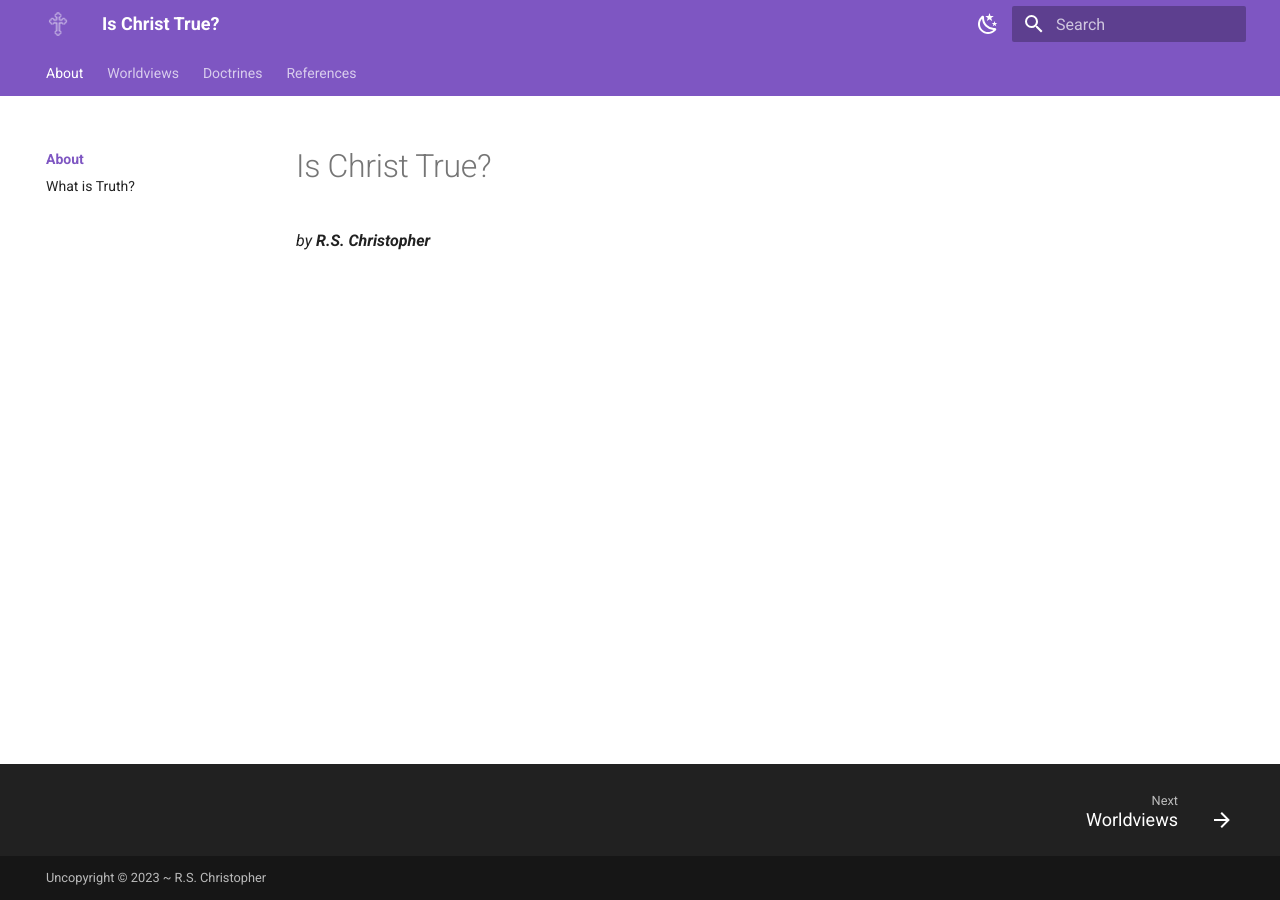
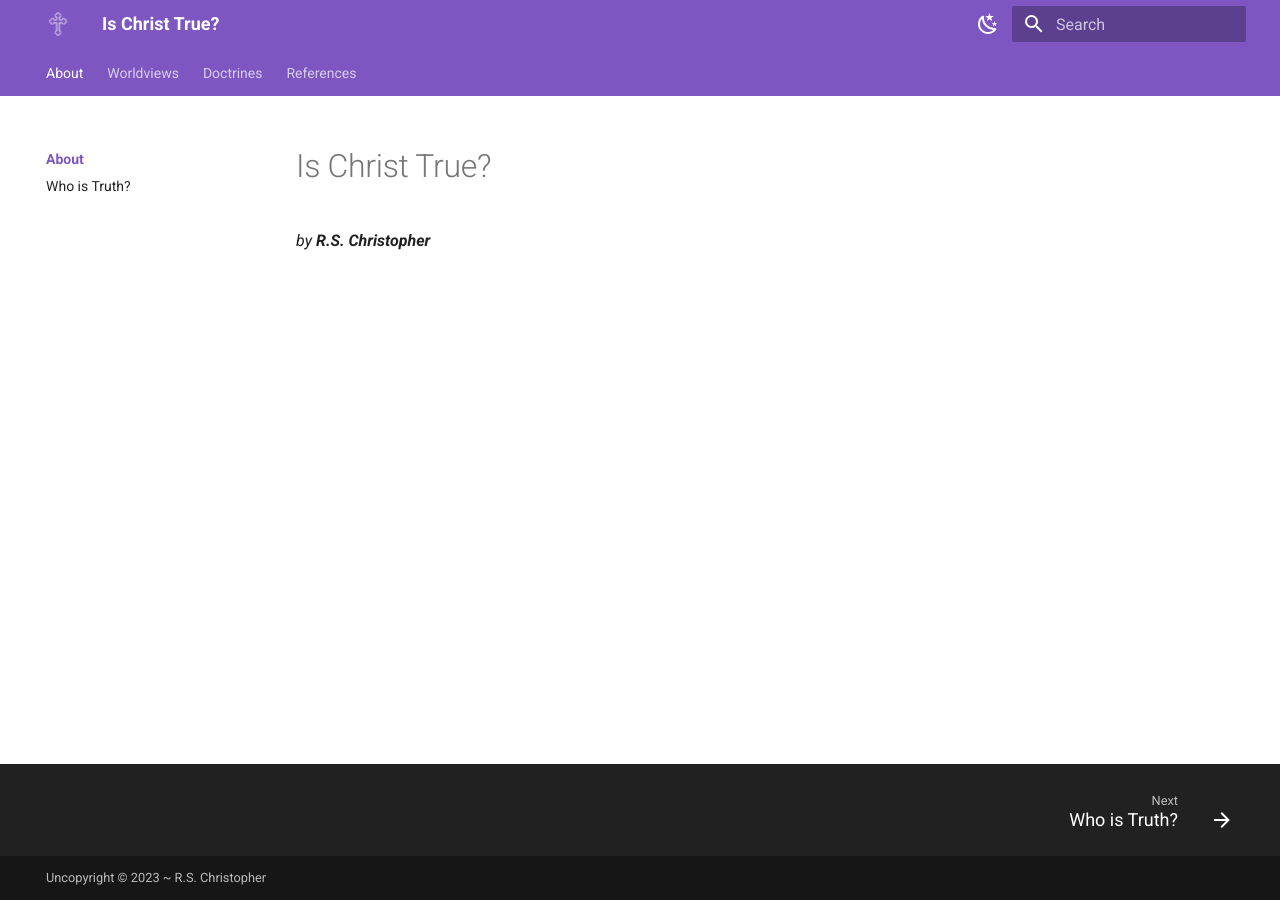
Before and after one commit to rschristopher/ischristtrue.com, an MkDocs documentation site: the page built from src/index.md, in a window 1280 px wide. Built offline with MkDocs 1.6.1 and Material for MkDocs 9.7.7, drawn with Linux system fonts in a browser that asks for light colours.

Commit message:
Update mkdocs.yml

```diff
--- a/mkdocs.yml
+++ b/mkdocs.yml
@@ -39,7 +39,7 @@ theme:
 nav:
     - About:
         - index.md
-        - What is Truth?: what-is-truth.md
+        - Who is Truth?: who-is-truth.md
     - Worldviews:
         - worldviews/index.md
     - Doctrines:
```
